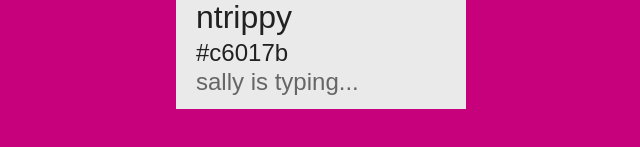
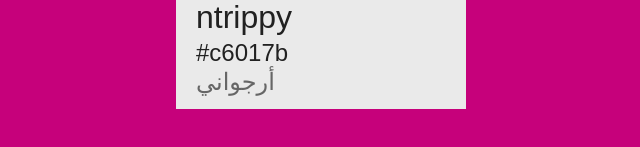
Before and after one commit to grycore/website, a plain HTML site: page static/index.html in a window 1280 px wide. Shown: the part 491-638 px from the top of the page, without its empty margins (319-959 px from the left). Drawn offline with Linux system fonts and the light colour scheme; a web font is replaced by a local one.

Commit message:
أرجواني

```diff
--- a/static/index.html
+++ b/static/index.html
@@ -16,7 +16,7 @@
                 <div class="chip-info">
                     <h1>ntrippy</h1>
                     <h2 class="color-code">#c6017b</h2>
-		    <h2 class="color-name">sally is typing...</h1>
+		    <h2 class="color-name">أرجواني</h1>
                 </div>
             </div>
         </div>
```
